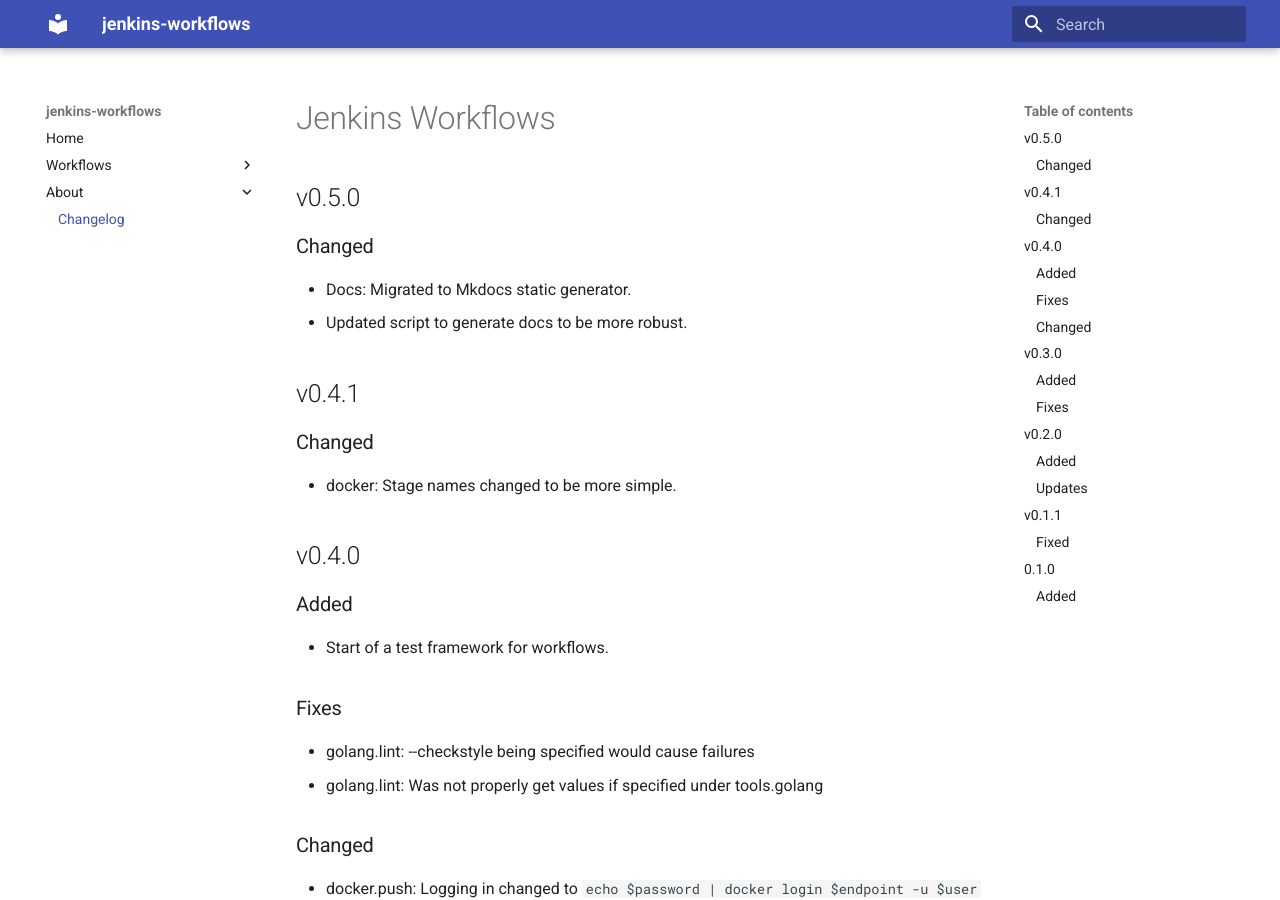
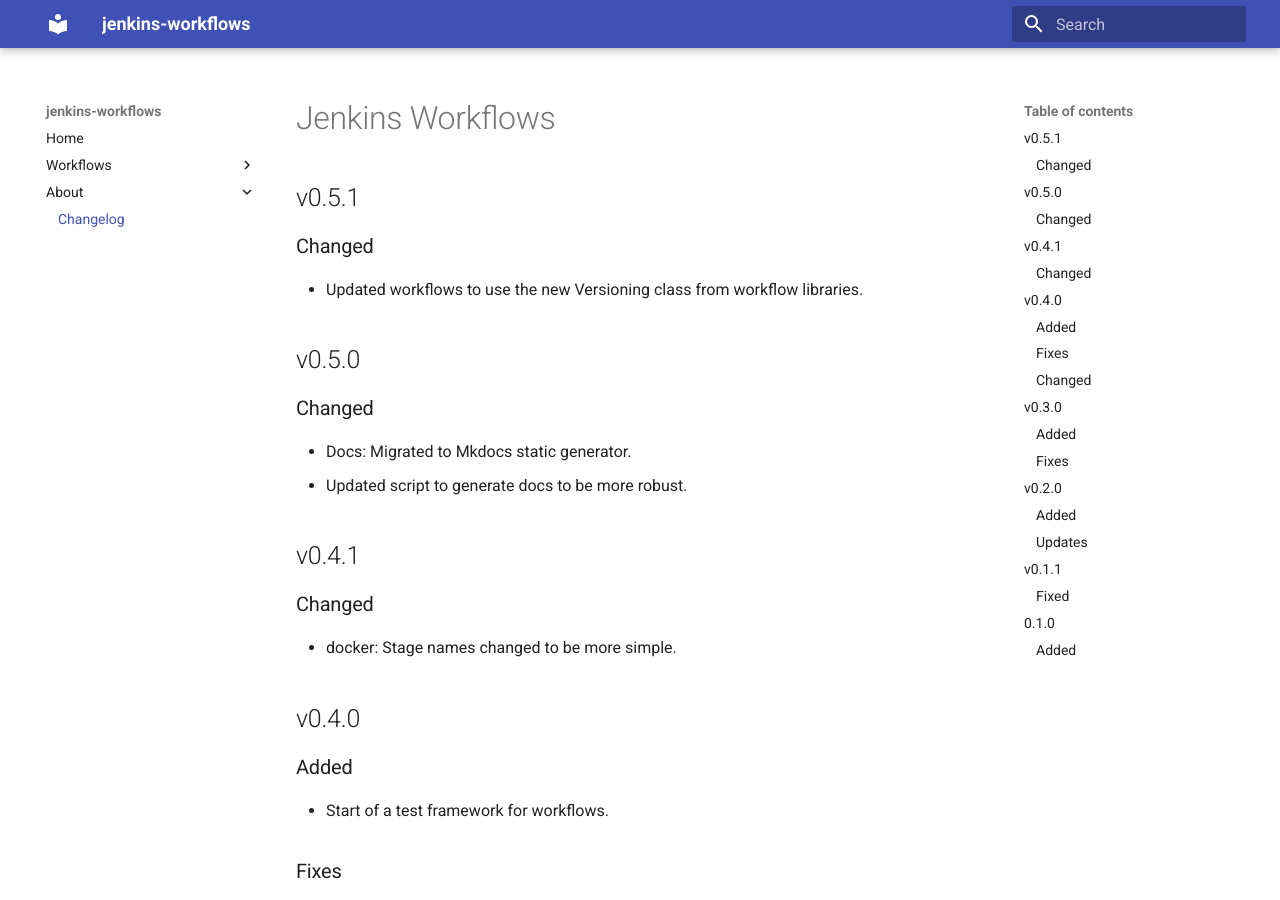
Before and after one commit to concur/jenkins-workflows, an MkDocs documentation site: the page built from markdown/CHANGELOG.md, in a window 1280 px wide and 900 px high. Built offline with MkDocs 1.6.1 and Material for MkDocs 9.7.7, drawn with Linux system fonts in a browser that asks for light colours; old or Windows-style settings are respelled for this version of MkDocs.

Commit message:
update changelog

```diff
--- a/markdown/CHANGELOG.md
+++ b/markdown/CHANGELOG.md
@@ -1,4 +1,10 @@
 # Jenkins Workflows
+
+## v0.5.1
+
+### Changed
+
+* Updated workflows to use the new Versioning class from workflow libraries.
 
 ## v0.5.0
 
```
